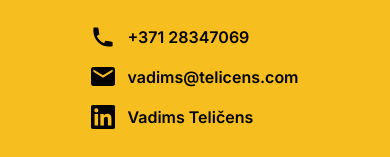
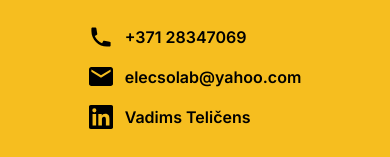
Before and after one commit to EsPo0/VT_Elektro, a Vue app: page / in a window 390 px wide. Shown: the part 3986-4143 px from the top of the page. Built offline with nearby package versions, Linux system fonts and the light colour scheme; a web font is replaced by a local one.

Commit message:
fix: fixed the email reference and increased font size of mobile overlay of navbar

```diff
--- a/src/components/layout/footer_section.vue
+++ b/src/components/layout/footer_section.vue
@@ -7,9 +7,9 @@
         <img src="@/assets/phone.svg" alt="" class="contact-icon" />
         <span>+371 28347069</span>
       </a>
-      <a href="mailto:vadims@telicens.com" class="contact-row">
+      <a href="mailto:elecsolab@yahoo.com" class="contact-row">
         <img src="@/assets/mail.svg" alt="" class="contact-icon" />
-        <span>vadims@telicens.com</span>
+        <span>elecsolab@yahoo.com</span>
       </a>
       <a
         href="https://www.linkedin.com/in/vadims-teli%C4%8Dens-824530329/"
--- a/src/components/layout/nav_bar.vue
+++ b/src/components/layout/nav_bar.vue
@@ -201,8 +201,8 @@ onUnmounted(() => {
 .overlay-links a {
   font-family: Inter, sans-serif;
   font-weight: 600;
-  font-size: 16px;
-  line-height: 20px;
+  font-size: 22px;
+  line-height: 32px;
   color: #000000;
   text-align: center;
   text-decoration: none;
```
